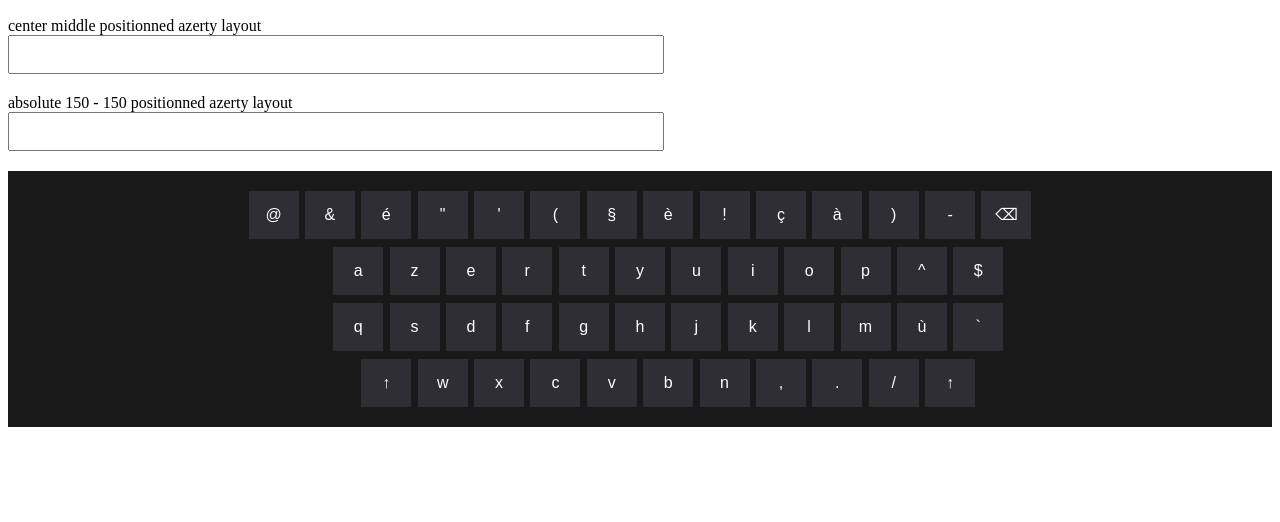
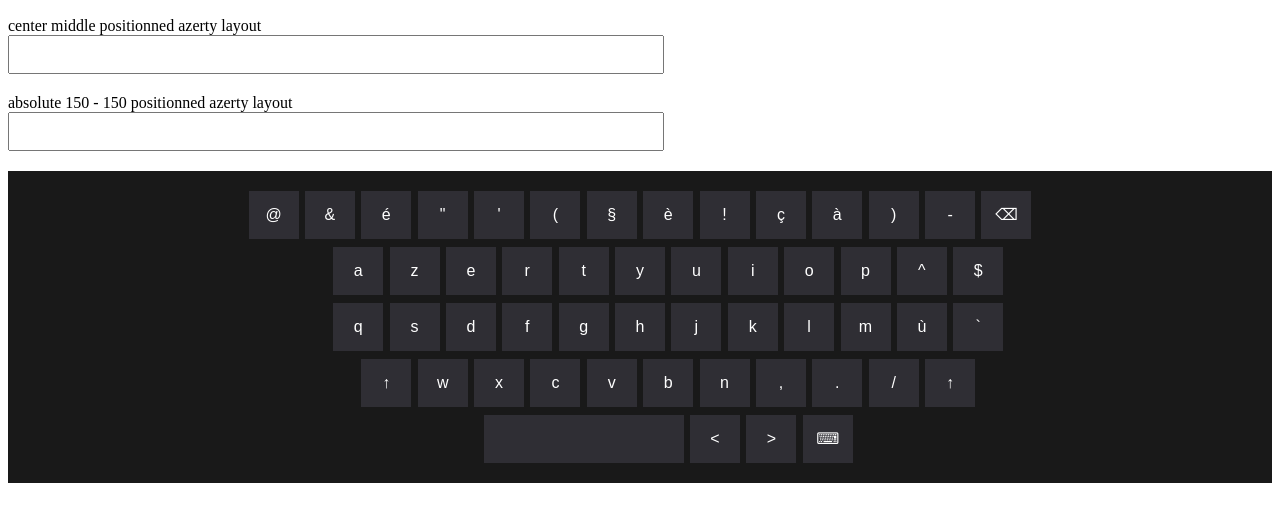
Before and after one commit to soixantecircuits/piano, a website: page demo/index.html in a window 1280 px wide. Shown: the part 140-662 px from the top of the page. Drawn offline with Linux system fonts and the light colour scheme; files that its build step writes are made by us from their sources.

Commit message:
fix last commit

```diff
--- a/piano.css
+++ b/piano.css
@@ -55,6 +55,7 @@
   background: #2F2E34;
   color: #FFF;
   font-size: 1em;
+  text-align: center;
   border: none;
   user-select: none;
   -o-user-select:none;
--- a/piano.js
+++ b/piano.js
@@ -105,6 +105,7 @@ var piano = (function (k){
         });
         li.appendChild(key);
       }
+      rowsContainer.appendChild(rows[rows.length - 1]);
 
       rows[rows.length - 1].appendChild(li);
     }
```
